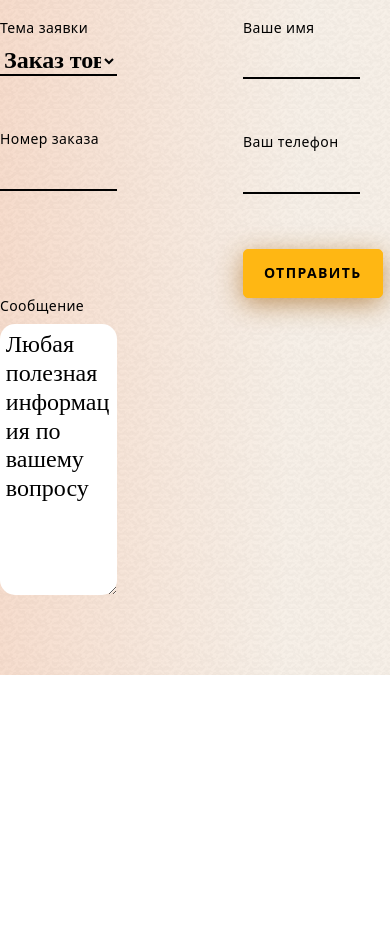
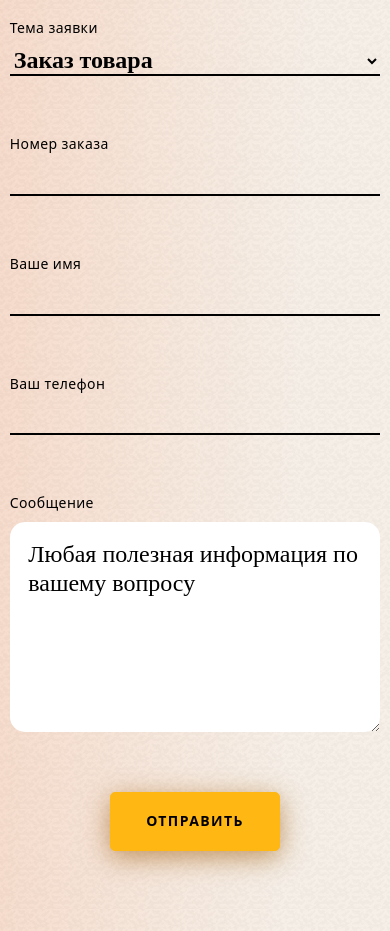
Before and after one commit to yurkaronin/myagkiemishki, a website: page src/index.html in a window 390 px wide. Shown: the part 5320-6251 px from the top of the page. Before the commit the page ends 5995 px from the top, so only its background shows below. Drawn offline with nearby package versions, Linux system fonts and the light colour scheme; files that its build step writes are made by us from their sources; a web font is replaced by a local one.

Commit message:
Добавляю адаптив для блока с формой обратной связи

```diff
--- a/src/assets/sass/blocks/_feedback-form.scss
+++ b/src/assets/sass/blocks/_feedback-form.scss
@@ -28,6 +28,7 @@
 
 .feedback-form__item {
   display: flex;
+  flex-wrap: wrap;
   flex-direction: column;
   align-items: flex-start;
   max-width: 100%;
@@ -67,8 +68,76 @@
   font-weight: 500;
   border-radius: 15px;
   padding: 5%;
+  margin-bottom: 30px;
 }
 
 .feedback-form__item:last-child {
   margin: 0;
+
 }
+
+.feedback-form .button {
+  margin: 0 auto;
+  padding: 36px 122px 36px 121px;
+}
+
+.feedback-form__button {
+  margin: 0 auto;
+}
+
+
+@media (max-width: 900px) {
+  .feedback-form__wrapper {
+    max-width: 95%;
+    margin: 0 auto;
+  }
+
+  .feedback-form__item {
+    flex-direction: row;
+    align-items: baseline;
+    margin-bottom: 0;
+  }
+
+  .feedback-form__item label {
+    max-width: 30%;
+    width: 100%;
+    margin: 0;
+    text-align: right;
+    padding-right: 20px;
+  }
+
+  .feedback-form__item select,
+  .feedback-form__item input,
+  .feedback-form__item textarea {
+    max-width: 65%;
+    width: 100%;
+    margin-bottom: 40px;
+  }
+
+
+
+}
+
+@media (max-width: 500px) {
+  .feedback-form .button {
+    padding: 20px 35px;
+  }
+
+}
+
+@media (max-width: 400px) {
+  .feedback-form__item label {
+    max-width: 100%;
+    text-align: left;
+    margin-bottom: 10px;
+  }
+
+  .feedback-form__item input,
+  .feedback-form__item select,
+  .feedback-form__item textarea {
+    max-width: 100%;
+    margin-bottom: 60px;
+  }
+
+
+}
--- a/src/index.html
+++ b/src/index.html
@@ -658,14 +658,16 @@ description: Главная страница сайта по продаже иг
               <label for="feedback-form-tel">Ваш телефон</label>
               <input type="tel" id="feedback-form-tel" required>
             </p>
-            <button class="button" type="submit">Отправить</button>
           </div>
           <div class="feedback-form__wrapper">
             <p class="feedback-form__item">
               <label for="feedback-form-message">Сообщение</label>
               <textarea name="message" id="feedback-form-message" cols="30"
-                rows="9">Любая полезная информация по вашему вопросу</textarea>
+                rows="6">Любая полезная информация по вашему вопросу</textarea>
             </p>
+        </div>
+        <div class="feedback-form__button">
+          <button class="button" type="submit">Отправить</button>
         </div>
 
         </form>
```
